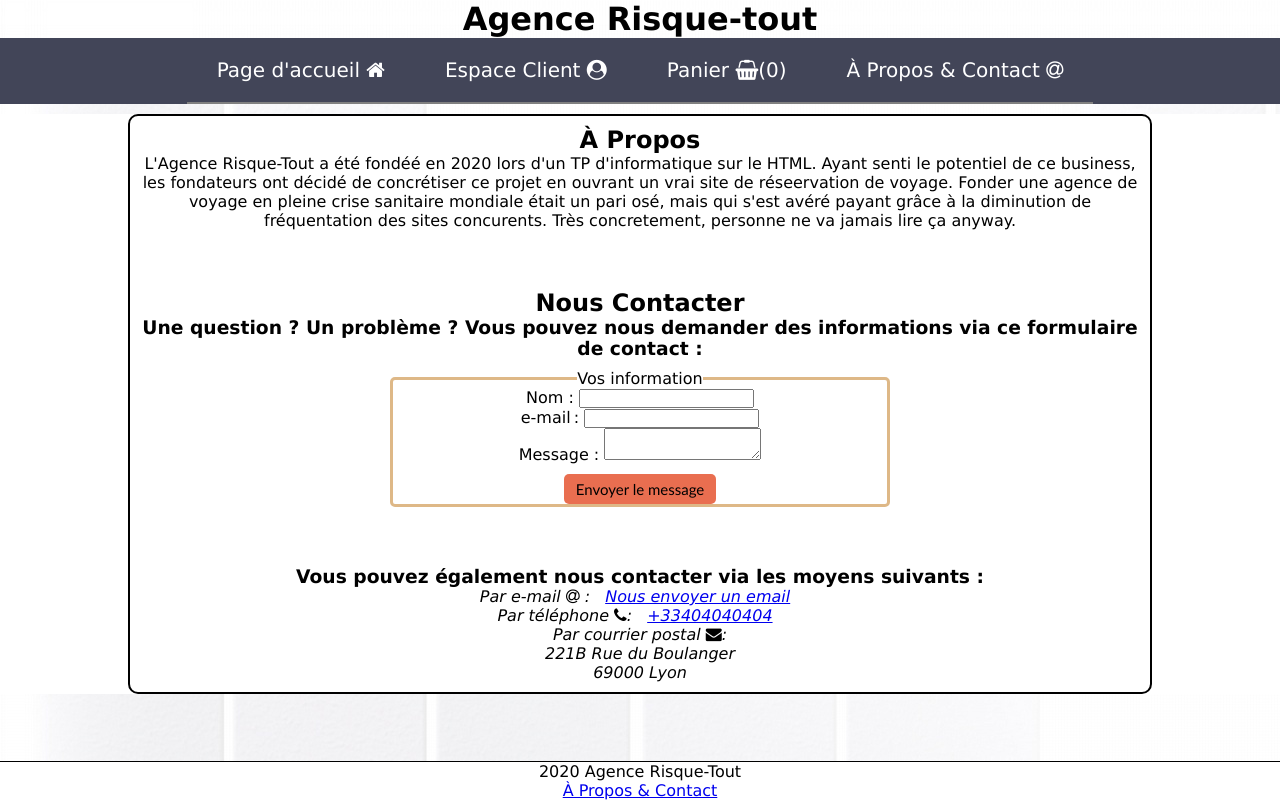
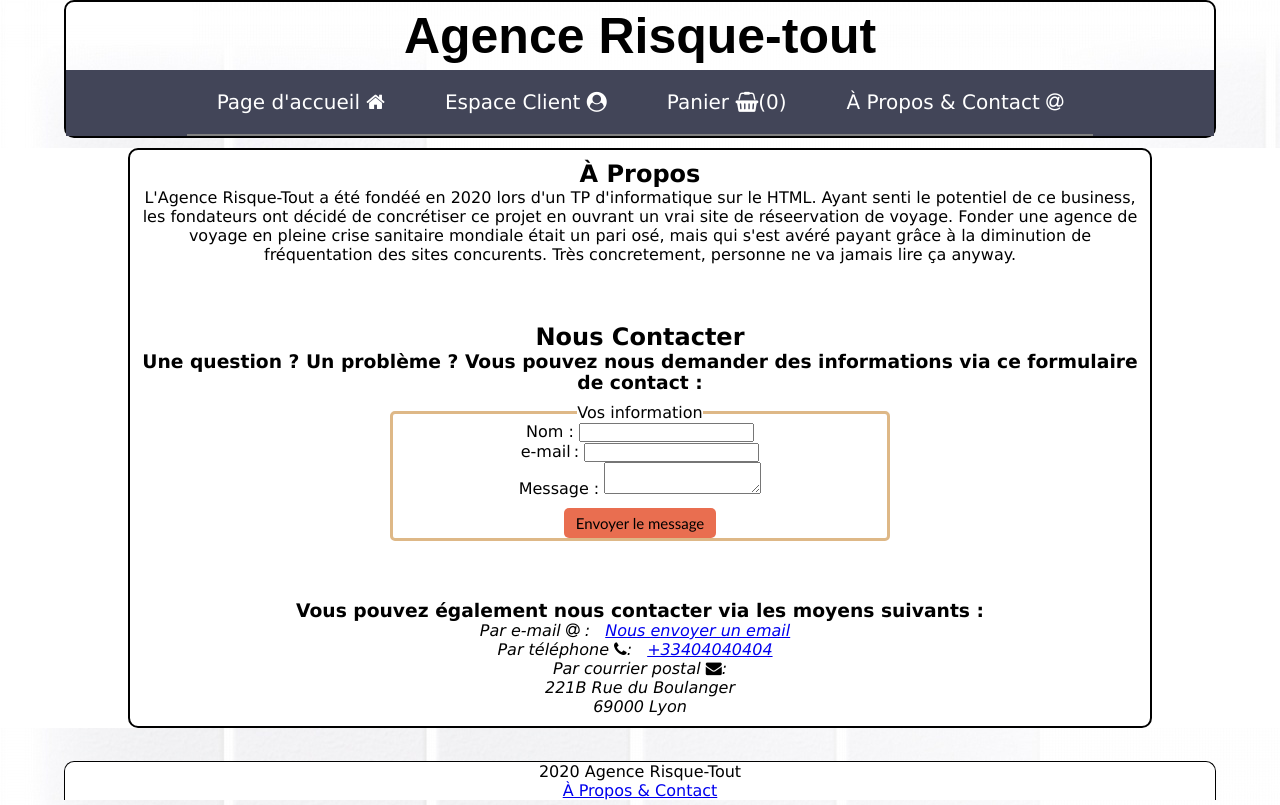
Before and after one commit to AxFrancois/TLW, a plain HTML site: page Contact.html in a window 1280 px wide. Drawn offline with Linux system fonts and the light colour scheme.

Commit message:
css du site global, mise en page

```diff
--- a/test-css-panier.css
+++ b/test-css-panier.css
@@ -26,6 +26,7 @@
 .add-panier{
 
     position: absolute;
+    right: 0px;
     background-color: rgb(255, 253, 253);
     transition: all 0.3s ease-in-out;
     opacity: 0;
--- a/web.css
+++ b/web.css
@@ -174,7 +174,9 @@ div a{
     text-align: center;
     position: static;
     top: 0px;
-    width: 100%
+    width: 90%;
+    border:solid black 2px;
+    border-radius: 10px;
 }
 
 .Contenu{
@@ -186,10 +188,14 @@ div a{
 .PiedPage{
     padding: 30x;
     text-align: center;
-    position: fixed;
+    left: 5%;
+    position: absolute;
     bottom: 0px;
-    width: 100%;
+    width: 90%;
     border-top: 1px solid black;
+    border-left: 1px solid black;
+    border-right: 1px solid black;
+    border-radius: 10px     10px      0           0;
     background-color: white;
 
 }
@@ -248,7 +254,6 @@ h2{
 
 
 /*----------------------------------------------BOUTON RETOUR ---------------------------------------------------------------------*/
-<<<<<<< HEAD
 .top_link{
 	position:fixed;
 	right:20px;
@@ -283,7 +288,6 @@ nav.nav2{
     background-color : #424558;
     display: inline-block;
 }
-=======
 
 
 #button {
@@ -325,4 +329,9 @@ nav.nav2{
     visibility: hidden;
   }
 
->>>>>>> 5b2bcfba5838f47228e34a4697a0901857198b1f
+h1{
+    margin-top: 5px;
+    margin-bottom: 5px;
+    font-size: 50px;
+    font-family: sans-serif;
+}
```
Also changed, not shown: Index.html (+1 -1 lines).
